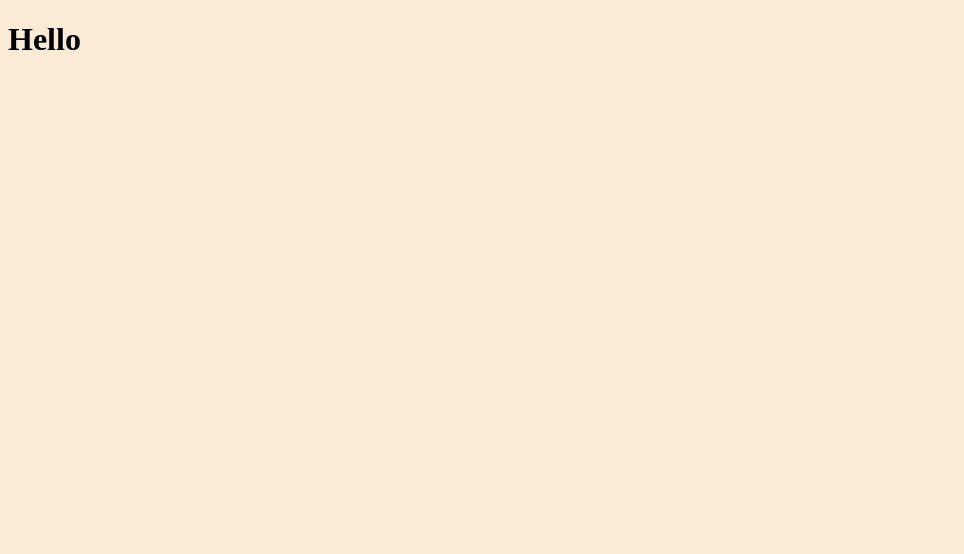
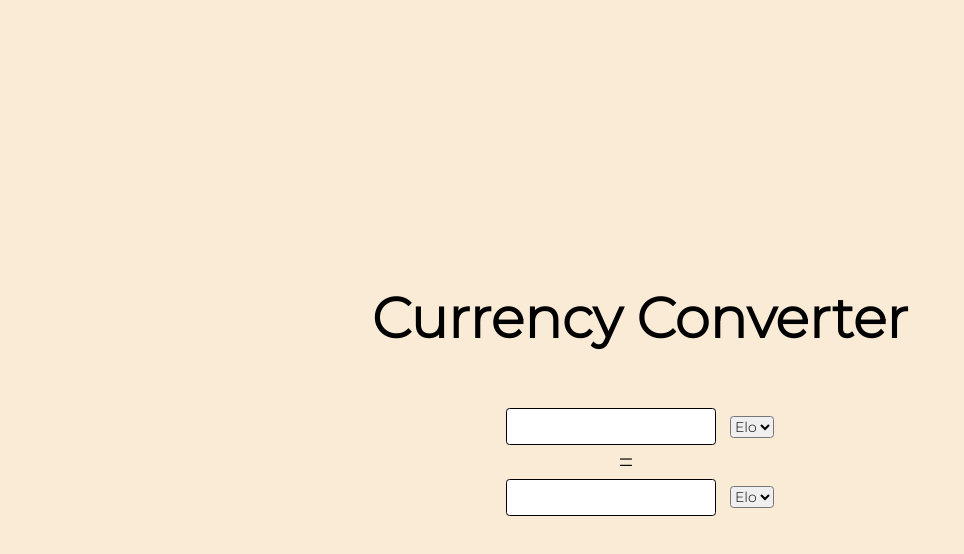
Before and after one commit to Jamesserra/react-currency-exchange, a React (Create React App) app: page / in a window 1280 px wide. Shown: the top 554 px of the page, without its empty margins (0-964 px from the left). Built offline with nearby package versions, Linux system fonts and the light colour scheme.

Commit message:
'phase1'

```diff
--- a/package.json
+++ b/package.json
@@ -6,6 +6,7 @@
     "@testing-library/jest-dom": "^5.16.1",
     "@testing-library/react": "^12.1.2",
     "@testing-library/user-event": "^13.5.0",
+    "bootstrap": "^5.1.3",
     "react": "^17.0.2",
     "react-dom": "^17.0.2",
     "react-scripts": "5.0.0",
--- a/src/App.css
+++ b/src/App.css
@@ -1,3 +1,42 @@
+@import url('https://fonts.googleapis.com/css2?family=Montserrat:wght@300&family=Roboto:wght@400;700&display=swap');
+
+* {
+  box-sizing: border-box;
+  font-family: 'Montserrat', sans-serif;
+  font-size: 14px;
+  color: black;
+}
+
 body {
   background-color: antiquewhite;
+  margin: 0;
+  padding: 0;
+  display: flex;
+  justify-content: center;
+  align-items: center;
+  min-height: 100vh;
+  text-align: center;
 }
+
+h1 {
+  font-size: 4rem;
+  margin: 0;
+  margin-bottom: 1em;
+}
+
+input {
+  border: 1px solid rgb(0, 0, 0);
+  border-radius: .25em;
+  padding: .6rem;
+  width: 15em;
+}
+
+select {
+  margin: 0 0 0 1em;
+  border-radius: .25em;
+}
+
+.test {
+  font-size: 2rem;
+  padding-right: 2rem;
+}
--- a/src/App.js
+++ b/src/App.js
@@ -1,9 +1,16 @@
-
+import React from 'react';
 import './App.css';
+import CurrencyInput from './CurrencyInput';
 
 function App() {
   return (
-    <h1>Hello</h1>
+    <>
+      <h1>Currency Converter</h1>
+      <CurrencyInput />
+      <div className='test'>=</div>
+      <CurrencyInput />
+
+    </>
   );
 }
 
--- /dev/null
+++ b/src/CurrencyInput.js
@@ -0,0 +1,12 @@
+import React from 'react';
+
+export default function currencyInput() {
+  return (
+    <div>
+      <input type="number" className='input' />
+      <select>
+        <option value="elo">Elo</option>
+      </select>
+    </div>
+  )
+}
```
Also changed, not shown: 1 other file (tests, documents, lock files or other folders).
